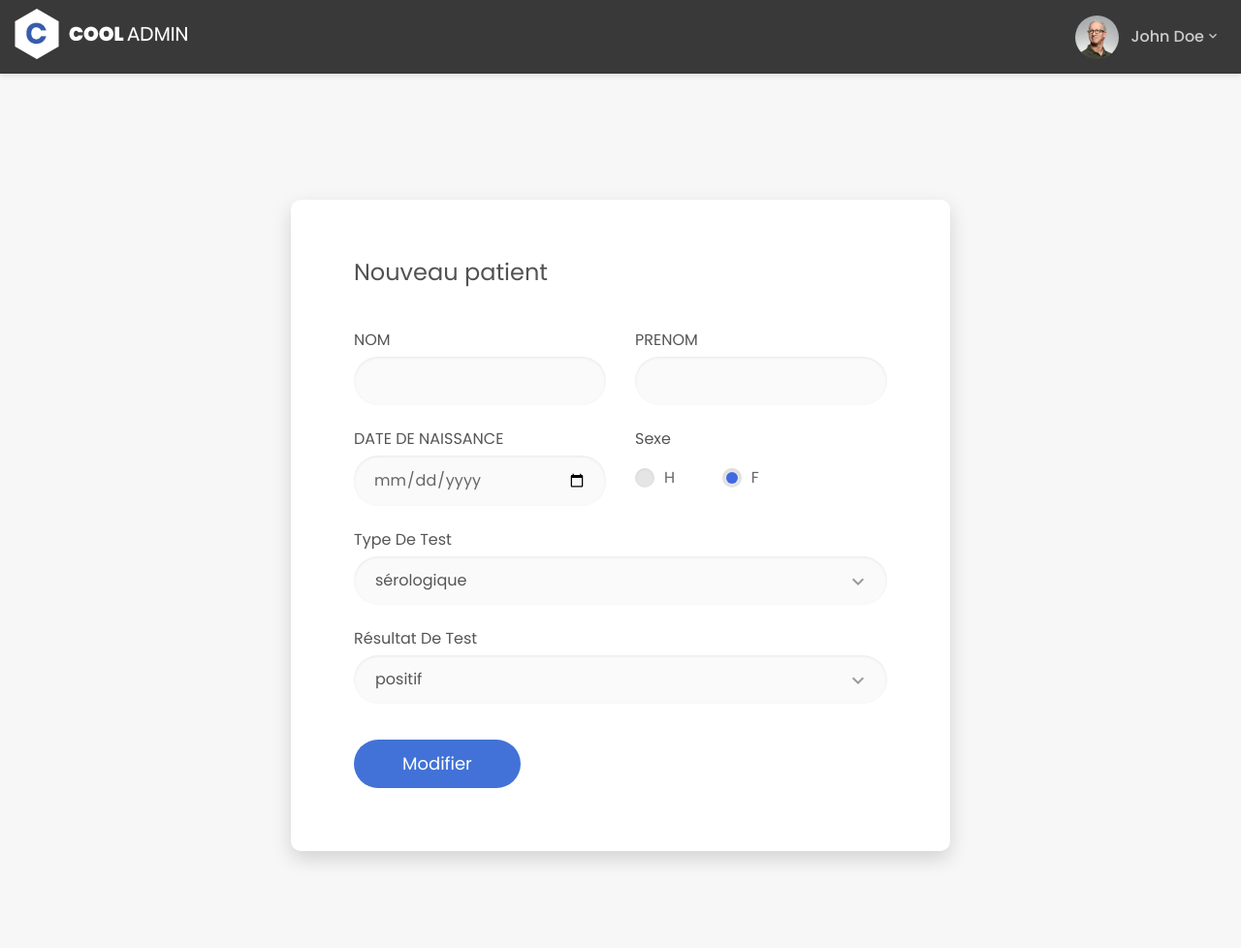
After one commit to natidja/natidja-web-site, a PHP site: page /modifier.php in a window 1280 px wide. The commit adds this page. Shown: the whole page at 97% size. Run offline with PHP 8.4, Linux system fonts and the light colour scheme; data comes from the database, SQL or seed files in the repository; data that the repository does not hold is empty.

Commit message:
add required to login et le boutton modifier

```diff
--- a/index-fr.php
+++ b/index-fr.php
@@ -39,14 +39,14 @@
                         </span>
 
                         <div class="wrap-input100 validate-input" data-validate="un identifiant Valide est requis">
-                            <input class="input100" type="text" name="user" placeholder="identifiant">
+                            <input class="input100" type="text" name="user" placeholder="identifiant" required>
                             <span class="focus-input100"></span>
                             <span class="symbol-input100" style="text-align:right">
                                 <i class="fa fa-user" aria-hidden="true"></i>
                             </span>
                         </div>
                         <div class="wrap-input100 validate-input" data-validate="mot de passe est requis">
-                            <input class="input100" type="password" name="pass" placeholder="Mot de passe">
+                            <input class="input100" type="password" name="pass" placeholder="Mot de passe" required>
                             <span class="focus-input100"></span>
                             <span class="symbol-input100">
                                 <i class="fa fa-lock" aria-hidden="true"></i>
--- a/index.php
+++ b/index.php
@@ -39,14 +39,14 @@
                         </span>
 
                         <div class="wrap-input100 validate-input" data-validate="un identifiant Valide est requis">
-                            <input class="input100" type="text" name="user" placeholder="رقم التسجيل" style="text-align:right">
+                            <input class="input100" type="text" name="user" placeholder="رقم التسجيل" style="text-align:right" required>
                             <span class="focus-input100"></span>
                             <span class="symbol-input100" style="text-align:right">
                                 <i class="fa fa-user" aria-hidden="true"></i>
                             </span>
                         </div>
                         <div class="wrap-input100 validate-input" data-validate="mot de passe est requis">
-                            <input class="input100" type="password" name="pass" placeholder="الرقم السري" style="text-align:right">
+                            <input class="input100" type="password" name="pass" placeholder="الرقم السري" style="text-align:right" required>
                             <span class="focus-input100"></span>
                             <span class="symbol-input100">
                                 <i class="fa fa-lock" aria-hidden="true"></i>
--- a/login_labo.php
+++ b/login_labo.php
@@ -38,7 +38,7 @@
 					</span>
 
                     <div class="wrap-input100 validate-input" data-validate="un Nom d'etulisateur Valide est requis">
-                        <input class="input100" type="text" name="pseudo" placeholder="Email" id="name" required>
+                        <input class="input100" type="email" name="email" placeholder="Email" id="name" required>
                         <span class="focus-input100"></span>
                         <span class="symbol-input100">
 							<i class="fa fa-user" aria-hidden="true"></i>
@@ -58,6 +58,7 @@
                             <button class="login100-form-btn" style="color:white; font-family: Poppins-Bold;" type="submit"  >
                             CONNEXION</button>
                     </div>
+
 
                     <div class="text-center p-t-136">
                         <a class="txt2" href="index.php">
--- /dev/null
+++ b/modifier.php
@@ -0,0 +1,348 @@
+<?php
+include("Auth_pub.php");
+//récuperation id test de la ligne
+
+$id_test = $_POST['edit_id'];
+
+//récuperation password client avant suppression
+$requete_p= "select * from patient where id_test='$id_test' ";
+$result_p = $conn->query($requete_p);
+while($tuple = $result_p->fetch(PDO::FETCH_ASSOC)){//Retourner des tableaux associatifs
+    $mdp = $tuple['mdp'];
+
+}
+
+//récuperation données patient
+$requete_m= "select * from test where id_test='$id_test' ";
+$result_m = $conn->query($requete_m);
+
+while($tuple = $result_m->fetch(PDO::FETCH_ASSOC)){//Retourner des tableaux associatifs
+    $nom_p = $tuple['nom_p'];
+    $prenom_p = $tuple['prenom_p'];
+    $sexe = $tuple['sexe'];
+    $date_naissance = $tuple['date_naissance'];
+    $resultat_p = $tuple['resultat'];
+    $type_t=$tuple['type'];
+}
+
+
+//suppression des deux tables
+$requete_sql = "DELETE FROM patient where id_test = '$id_test'";
+
+        $result = $conn->query($requete_sql);
+
+    $requete_sql2 = "DELETE FROM test where id_test = '$id_test'";
+
+    $result2 = $conn->query($requete_sql2);
+
+
+?>
+
+<!DOCTYPE html>
+<html lang="en">
+
+<head>
+    <!-- Required meta tags-->
+    <meta charset="UTF-8">
+    <meta name="viewport" content="width=device-width, initial-scale=1, shrink-to-fit=no">
+    <meta name="description" content="Colorlib Templates">
+    <meta name="author" content="Colorlib">
+    <meta name="keywords" content="Colorlib Templates">
+
+    <!-- Title Page-->
+    <title>Créer</title>
+
+    <!-- Fontfaces CSS-->
+    <link href="css/font-face.css" rel="stylesheet" media="all">
+    <link href="vendor/font-awesome-4.7/css/font-awesome.min.css" rel="stylesheet" media="all">
+    <link href="vendor/font-awesome-5/css/fontawesome-all.min.css" rel="stylesheet" media="all">
+    <link href="vendor/mdi-font/css/material-design-iconic-font.min.css" rel="stylesheet" media="all">
+
+    <!-- Icons font CSS-->
+    <link href="vendor/mdi-font/css/material-design-iconic-font.min.css" rel="stylesheet" media="all">
+    <link href="vendor/font-awesome-4.7/css/font-awesome.min.css" rel="stylesheet" media="all">
+    <!-- Font special for pages-->
+    <link href="https://fonts.googleapis.com/css?family=Poppins:100,100i,200,200i,300,300i,400,400i,500,500i,600,600i,700,700i,800,800i,900,900i" rel="stylesheet">
+
+    <!-- Vendor CSS-->
+    <link href="vendor/select2/select2.min.css" rel="stylesheet" media="all">
+    <link href="vendor/datepicker/daterangepicker.css" rel="stylesheet" media="all">
+    <link href="vendor/animsition/animsition.min.css" rel="stylesheet" media="all">
+    <link href="vendor/bootstrap-progressbar/bootstrap-progressbar-3.3.4.min.css" rel="stylesheet" media="all">
+    <link href="vendor/wow/animate.css" rel="stylesheet" media="all">
+    <link href="vendor/css-hamburgers/hamburgers.min.css" rel="stylesheet" media="all">
+    <link href="vendor/slick/slick.css" rel="stylesheet" media="all">
+    <link href="vendor/select2/select2.min.css" rel="stylesheet" media="all">
+    <link href="vendor/perfect-scrollbar/perfect-scrollbar.css" rel="stylesheet" media="all">
+
+    <!-- Main CSS-->
+    <link href="css/creat_style.css" rel="stylesheet" media="all">
+
+</head>
+
+<body>
+    <!-- HEADER DESKTOP-->
+    <header class="header-desktop3 d-none d-lg-block">
+        <div class="section__content section__content--p35">
+            <div class="header3-wrap">
+                <div class="header__logo">
+                    <a href="labo_home.php">
+                        <img src="images/icon/logo-white.png" alt="CoolAdmin" />
+                    </a>
+                </div>
+
+                <div class="header__tool">
+
+                    <div class="account-wrap">
+                        <div class="account-item account-item--style2 clearfix js-item-menu">
+                            <div class="image">
+                                <img src="images/icon/avatar-01.jpg" alt="John Doe" />
+                            </div>
+                            <div class="content">
+                                <a class="js-acc-btn" href="#" style="text-decoration: none;">john doe</a>
+                            </div>
+                            <div class="account-dropdown js-dropdown">
+                                <div class="info clearfix">
+                                    <div class="image">
+                                        <a href="#">
+                                            <img src="images/icon/avatar-01.jpg" alt="John Doe" />
+                                        </a>
+                                    </div>
+                                    <div class="content">
+                                        <h5 class="name">
+                                            <a href="#" style="text-decoration: none;">john doe</a>
+                                        </h5>
+                                        <span class="email">johndoe@example.com</span>
+                                    </div>
+                                </div>
+                                <div class="account-dropdown__body">
+                                    <div class="account-dropdown__footer">
+                                        <a href='labo_home.html' Broken Link  style="text-decoration: none;">
+                                            <i class="zmdi zmdi-home"></i>Home</a>
+                                    </div>
+                                    <div class="account-dropdown__footer">
+                                        <a href='login_labo.html ' Broken Link  style="text-decoration: none;">
+                                            <i class="zmdi zmdi-power"></i>Déconnecter</a>
+                                    </div>
+                                </div>
+                            </div>
+                        </div>
+                    </div>
+                </div>
+            </div>
+    </header>
+    <!-- END HEADER DESKTOP-->
+
+    <div class="page-wrapper bg-gra-02 p-t-130 p-b-100 font-poppins">
+        <div class="wrapper wrapper--w680">
+            <div class="card card-4">
+                <div class="card-body">
+                    <h2 class="title">Nouveau patient</h2>
+                    <form method="POST" action="insert_test_edit.php">
+
+                        <div class="row row-space">
+                            <div class="col-2">
+                                <div class="input-group">
+                                    <label class="label">NOM</label>
+                                    <input class="input--style-4" type="text" name="nom_p" value="<?php echo $nom_p; ?>"  >
+
+                                </div>
+                            </div>
+                            <div class="col-2">
+                                <div class="input-group">
+                                    <label class="label">PRENOM</label>
+                                    <input class="input--style-4" type="text" name="prenom_p"value="<?php echo $prenom_p; ?>">
+                                </div>
+                            </div>
+                        </div>
+                        <div class="row row-space">
+                            <div class="col-2">
+                                <div class="input-group">
+                                    <label class="label">DATE DE NAISSANCE</label>
+                                    <div class="input-group-icon">
+                                        <input class="input--style-4 js-datepicker" type="date" name="date_naissance"value="<?php echo $date_naissance; ?>">
+
+                                    </div>
+                                </div>
+                            </div>
+
+                            <?php if($sexe =='homme'){
+                                        echo'<div class="col-2">
+                                            <div class="input-group">
+                                                <label class="label">sexe</label>
+                                                <div class="p-t-10">
+                                                <label class="radio-container m-r-45">H
+                                                        <input type="radio" checked="checked" value="H" name="sexe">
+                                                        <span class="checkmark"></span>
+                                                    </label>
+                                                    <label class="radio-container">F
+                                                        <input type="radio" value="F"name="sexe">
+                                                        <span class="checkmark"></span>
+                                                    </label>
+                                                </div>
+                                            </div>
+                                        </div>';
+                                }else{
+                                       echo' <div class="col-2">
+                                            <div class="input-group">
+                                                <label class="label">sexe</label>
+                                                <div class="p-t-10">
+                                                <label class="radio-container m-r-45">H
+                                                        <input type="radio" checked="checked" value="H" name="sexe">
+                                                        <span class="checkmark"></span>
+                                                    </label>
+                                                    <label class="radio-container">F
+                                                        <input type="radio" checked="checked" value="F"name="sexe">
+                                                        <span class="checkmark"></span>
+                                                    </label>
+                                                </div>
+                                            </div>
+                                        </div>';
+                                }?>
+                        </div>
+                        <?php if($type_t == 'antigénique')
+                        {
+                            echo('<div class="input-group">
+                            <label class="label">Type de test</label>
+                            <div class="rs-select2 js-select-simple select--no-search">
+                                <select name="subject">
+
+                                    <option id="antigénique" selected="selected" >antigénique</option>
+                                    <option id="virologique">virologique</option>
+                                    <option id="sérologique">sérologique</option>
+                                </select>
+                                <div class="select-dropdown"></div>
+                            </div>
+                        </div>');
+                        }
+                        elseif($type_t == 'virologique')
+                        {
+                            echo('<div class="input-group">
+                            <label class="label">Type de test</label>
+                            <div class="rs-select2 js-select-simple select--no-search">
+                                <select name="subject">
+
+                                    <option id="antigénique"  >antigénique</option>
+                                    <option id="virologique" selected="selected" >virologique</option>
+                                    <option id="sérologique">sérologique</option>
+                                </select>
+                                <div class="select-dropdown"></div>
+                            </div>
+                        </div>');
+                        }
+                        else
+                        {
+                            echo('<div class="input-group">
+                            <label class="label">Type de test</label>
+                            <div class="rs-select2 js-select-simple select--no-search">
+                                <select name="subject">
+
+                                    <option id="antigénique"  >antigénique</option>
+                                    <option id="virologique"  >virologique</option>
+                                    <option id="sérologique"selected="selected">sérologique</option>
+                                </select>
+                                <div class="select-dropdown"></div>
+                            </div>
+                        </div>');
+                        }
+                        ?>
+                        <?php if($resultat_p =='en attente'){
+                        echo'
+                        <div class="input-group">
+                            <label class="label">résultat de test</label>
+                            <div class="rs-select2 js-select-simple select--no-search">
+                                <select name="resultat">
+                                    <option id="en attente" selected="selected">en attente</option>
+                                    <option id="negatif">negatif</option>
+                                    <option id="positif">positif</option>
+                                </select>
+                                <div class="select-dropdown"></div>
+                            </div>
+                        </div>';}
+                        elseif($resultat_p =='negatif'){
+                        echo'
+                        <div class="input-group">
+                            <label class="label">résultat de test</label>
+                            <div class="rs-select2 js-select-simple select--no-search">
+                                <select name="resultat">
+                                    <option id="en attente">en attente</option>
+                                    <option id="negatif" selected="selected">negatif</option>
+                                    <option id="positif">positif</option>
+                                </select>
+                                <div class="select-dropdown"></div>
+                            </div>
+
+                        </div>';}
+                        else{
+                            echo'<div class="input-group">
+                        <label class="label">résultat de test</label>
+                        <div class="rs-select2 js-select-simple select--no-search">
+                            <select name="resultat">
+                                <option id="en attente">en attente</option>
+                                <option id="negatif">negatif</option>
+                                <option id="positif" selected="selected">positif</option>
+                            </select>
+                            <div class="select-dropdown"></div>
+                        </div>
+                        </div>'; }?>
+                        <div class="p-t-15">
+
+
+                        <?php echo '<form action="insert_test_edit.php" method="POST">
+                                    <input type="hidden" name="mdp" value="'.$mdp.'  ">
+                                    <button class="btn btn--radius-2 btn--blue" type="submit" onclick="myFunction()">
+                                Modifier
+                            </button>
+                                    </form>'; ?>
+
+
+
+
+                        </div>
+                    </form>
+                </div>
+            </div>
+        </div>
+    </div>
+
+    <!-- Jquery JS-->
+    <script src="vendor/jquery/jquery.min.js"></script>
+    <script src="vendor/jquery-3.2.1.min.js"></script>
+    <!-- Vendor JS-->
+    <script src="vendor/select2/select2.min.js"></script>
+    <script src="vendor/datepicker/moment.min.js"></script>
+    <script src="vendor/datepicker/daterangepicker.js"></script>
+    <script src="vendor/slick/slick.min.js">
+    </script>
+    <script src="vendor/wow/wow.min.js"></script>
+    <script src="vendor/animsition/animsition.min.js"></script>
+    <script src="vendor/bootstrap-progressbar/bootstrap-progressbar.min.js">
+    </script>
+    <script src="vendor/counter-up/jquery.waypoints.min.js"></script>
+    <script src="vendor/counter-up/jquery.counterup.min.js">
+    </script>
+    <script src="vendor/circle-progress/circle-progress.min.js"></script>
+    <script src="vendor/perfect-scrollbar/perfect-scrollbar.js"></script>
+    <script src="vendor/chartjs/Chart.bundle.min.js"></script>
+    <script src="vendor/select2/select2.min.js">
+    </script>
+
+    <!-- Main JS-->
+    <script src="js/global.js"></script>
+    <script src="js/main.js"></script>
+
+    <!-- Bootstrap JS-->
+    <script src="vendor/bootstrap-4.1/popper.min.js"></script>
+    <script src="vendor/bootstrap-4.1/bootstrap.min.js"></script>
+
+    <script>
+        function myFunction() {
+        alert("Patient crée avec succès");
+        }
+    </script>
+
+</body>
+<!-- This templates was made by Colorlib (https://colorlib.com) -->
+
+</html>
+<!-- end document-->
```
Also changed, not shown: insert_test_edit.php (added, +106 -0 lines).
